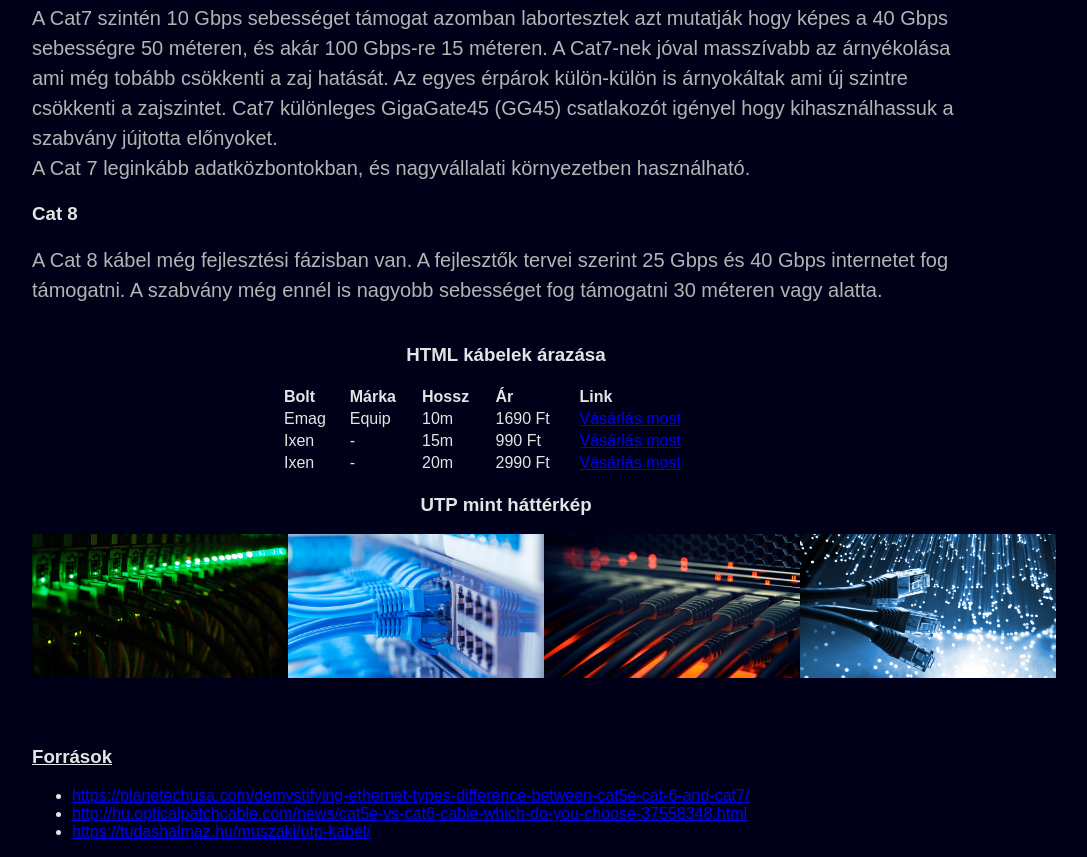
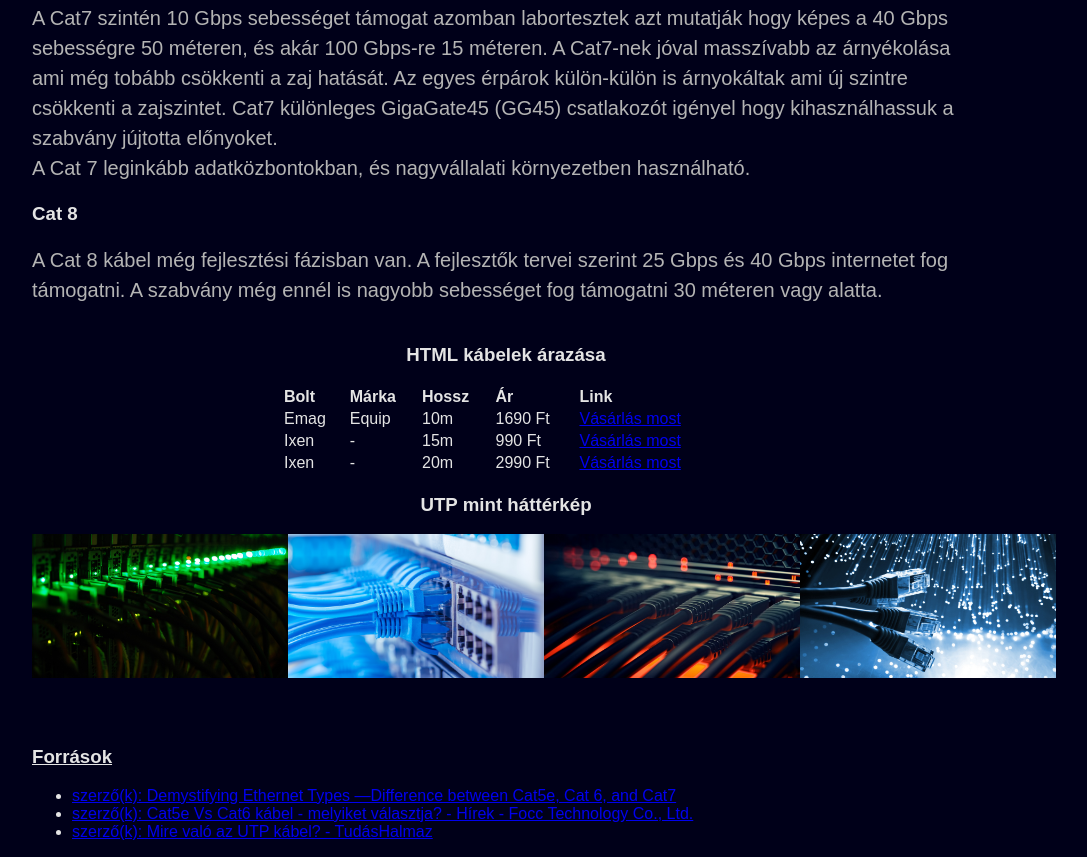
Before and after one commit to mrByco/gyak2, a plain HTML site: page sz_argitektura/beadando_2021_11_10/index.html in a window 1280 px wide. Shown: the part 2181-3038 px from the top of the page, without its empty margins (134-1221 px from the left). Drawn offline with Linux system fonts and the light colour scheme.

Commit message:
sources url is correct now

```diff
--- a/sz_argitektura/beadando_2021_11_10/index.html
+++ b/sz_argitektura/beadando_2021_11_10/index.html
@@ -220,12 +220,12 @@
       <h3 style="text-decoration: underline;">Források</h3>
       <ul>
         <li><a
-            href="https://planetechusa.com/demystifying-ethernet-types-difference-between-cat5e-cat-6-and-cat7/">https://planetechusa.com/demystifying-ethernet-types-difference-between-cat5e-cat-6-and-cat7/</a>
+            href="https://planetechusa.com/demystifying-ethernet-types-difference-between-cat5e-cat-6-and-cat7/">szerző(k): Demystifying Ethernet Types —Difference between Cat5e, Cat 6, and Cat7</a>
         </li>
         <li><a
-            href="http://hu.opticalpatchcable.com/news/cat5e-vs-cat6-cable-which-do-you-choose-37558348.html">http://hu.opticalpatchcable.com/news/cat5e-vs-cat6-cable-which-do-you-choose-37558348.html</a>
+            href="http://hu.opticalpatchcable.com/news/cat5e-vs-cat6-cable-which-do-you-choose-37558348.html">szerző(k): Cat5e Vs Cat6 kábel - melyiket választja? - Hírek - Focc Technology Co., Ltd.</a>
         </li>
-        <li><a href="https://tudashalmaz.hu/muszaki/utp-kabel/">https://tudashalmaz.hu/muszaki/utp-kabel/</a>
+        <li><a href="https://tudashalmaz.hu/muszaki/utp-kabel/">szerző(k): Mire való az UTP kábel? - TudásHalmaz</a>
         </li>
       </ul>
 
```
